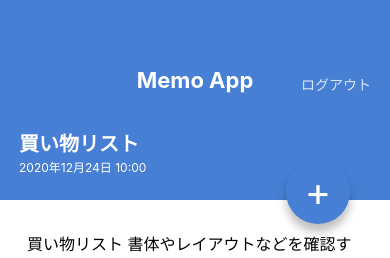
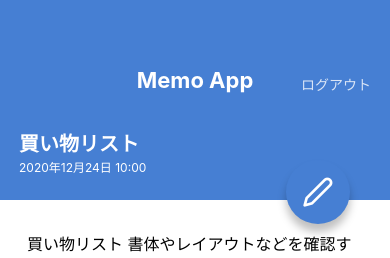
Before and after one commit to Osawa777/Memoapp, a React Native app: screen /MemoList in a window 390 px wide. Shown: the top 258 px of the page. Built offline with nearby package versions, Linux system fonts and the light colour scheme.

Commit message:
Install @expo/vector-icon

```diff
--- a/App.jsx
+++ b/App.jsx
@@ -1,5 +1,5 @@
 import React from 'react';
-import MemoListScreen from './src/screens/MemoListScreen';
+// import MemoListScreen from './src/screens/MemoListScreen';
 import MemoDetailScreen from './src/screens/MemoDetailScreen';
 
 export default function App() {
--- a/package.json
+++ b/package.json
@@ -8,6 +8,7 @@
     "eject": "expo eject"
   },
   "dependencies": {
+    "@expo/vector-icons": "^10.2.1",
     "expo": "~45.0.0",
     "expo-status-bar": "~1.3.0",
     "prop-types": "^15.7.2",
--- a/src/components/CircleButton.jsx
+++ b/src/components/CircleButton.jsx
@@ -1,19 +1,20 @@
 import React from 'react';
-import { StyleSheet, Text, View } from 'react-native';
+import { StyleSheet, View } from 'react-native';
 import { string, shape } from 'prop-types';
+import { Feather } from '@expo/vector-icons';
 
 export default function CircleButton(props) {
-  const { children, style } = props;
+  const { style, name } = props;
   return (
     <View style={[styles.circleButton, style]}>
-      <Text style={styles.circleButtonLabel}>{children}</Text>
+      <Feather name={name} size={32} color="white" />
     </View>
   );
 }
 
 CircleButton.propTypes = {
-  children: string.isRequired,
   style: shape(),
+  name: string.isRequired,
 };
 
 CircleButton.defaultProps = {
--- a/src/components/MemoList.jsx
+++ b/src/components/MemoList.jsx
@@ -1,5 +1,6 @@
 import React from 'react';
 import { StyleSheet, Text, View } from 'react-native';
+import { Feather } from '@expo/vector-icons';
 
 export default function MemoList() {
   return (
@@ -11,7 +12,7 @@
           <Text style={styles.memoListItemDate}>2020年12月24日 10:00:00</Text>
         </View>
         <View>
-          <Text>X</Text>
+          <Feather name="x" size={16} color="#B0B0B0" />
         </View>
       </View>
 
@@ -21,7 +22,7 @@
           <Text style={styles.memoListItemDate}>2020年12月24日 10:00:00</Text>
         </View>
         <View>
-          <Text>X</Text>
+          <Feather name="x" size={16} color="#B0B0B0" />
         </View>
       </View>
 
@@ -31,7 +32,7 @@
           <Text style={styles.memoListItemDate}>2020年12月24日 10:00:00</Text>
         </View>
         <View>
-          <Text>X</Text>
+          <Feather name="x" size={16} color="#B0B0B0" />
         </View>
       </View>
 
--- a/src/screens/MemoDetailScreen.jsx
+++ b/src/screens/MemoDetailScreen.jsx
@@ -21,7 +21,7 @@
           本文ようなので使い方を間違えると不自然に見えることもありますので要注意。
         </Text>
       </ScrollView>
-      <CircleButton style={{ top: 160, buttom: 'auto' }}>+</CircleButton>
+      <CircleButton style={{ top: 160, buttom: 'auto' }} name="edit-2" />
     </View>
   );
 }
--- a/src/screens/MemoListScreen.jsx
+++ b/src/screens/MemoListScreen.jsx
@@ -10,7 +10,7 @@
     <View style={styles.container}>
       <AppBar />
       <MemoList />
-      <CircleButton>+</CircleButton>
+      <CircleButton name="plus" />
     </View>
   );
 }
```
Also changed, not shown: 1 other file (tests, documents, lock files or other folders).
